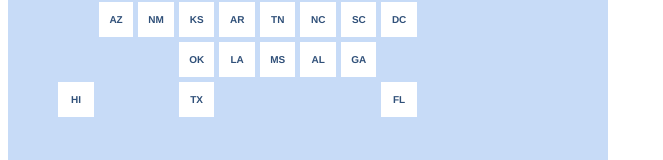
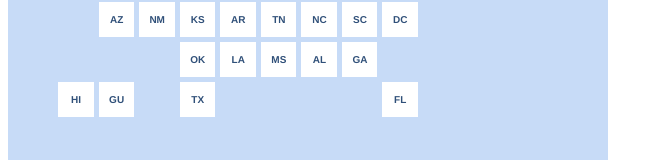
Before and after one commit to theSalafee/tileusmap, a website built with Parcel: page index.html in a window 1280 px wide. Shown: the part 374-534 px from the top of the page, without its empty margins (0-663 px from the left). Built offline with nearby package versions, Linux system fonts and the light colour scheme.

Commit message:
2 files modified

```diff
--- a/index.html
+++ b/index.html
@@ -67,6 +67,7 @@
         <div id="TX" class="state"><a href="#">TX</a></div>
         <div id="FL" class="state"><a href="#">FL</a></div>
         <div id="PR" class="state"><a href="#">PR</a></div>
+        <div id="GU" class="state"><a href="#">GU</a></div>
       </div>
     </div>
 
--- a/styles.scss
+++ b/styles.scss
@@ -225,6 +225,11 @@
   grid-column-start: 11;
 }
 
+#GU {
+  grid-row-start: 8;
+  grid-column-start: 2;
+}
+
 #blank {
   grid-column-start: 8;
   grid-row-start: 3;
```
